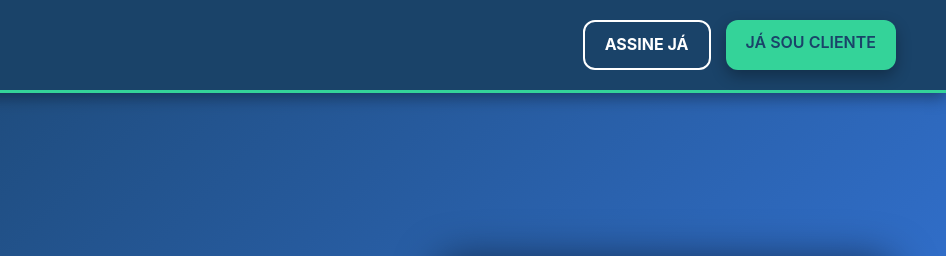
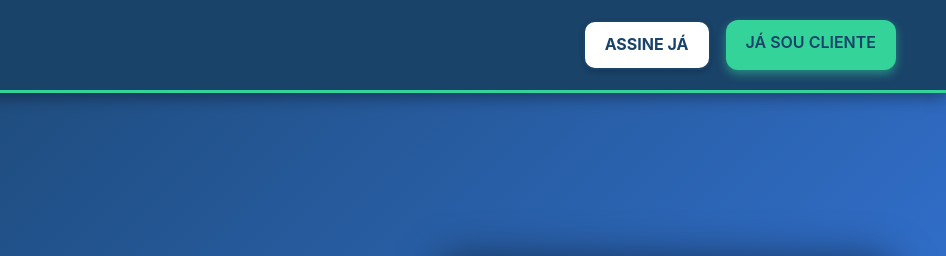
Before and after one commit to Gamaya41/vittaliflow-system, a website: page index.html in a window 1280 px wide. Shown: the top 256 px of the page, 334-1280 px from the left. Drawn offline with Linux system fonts and the light colour scheme; files whose address does not match are found by name.

Commit message:
Update landing-styles.css

```diff
--- a/assets/css/landing-styles.css
+++ b/assets/css/landing-styles.css
@@ -293,15 +293,31 @@ footer {
 
 /* landing-styles.css - Adicione esta regra no final */
 
-/* Regra para garantir que o botão de Login no Header fique SECUNDÁRIO (Borda) */
+/* landing-styles.css - Adicione esta regra no final */
+
+/* REGRA DE INVERSÃO: Faz o botão 'ASSINE JÁ' (que é o btn-demo) ficar BRANCO */
 header .btn-demo {
-    background-color: transparent !important;
-    border: 2px solid white !important;
-    color: white !important;
-    box-shadow: none !important;
+    /* Corrigindo a inversão: queremos o fundo branco, borda cinza, texto primário */
+    background-color: white !important;
+    border: 2px solid var(--color-primary) !important;
+    color: var(--color-primary) !important;
+    box-shadow: 0 2px 5px rgba(0, 0, 0, 0.2) !important;
 }
 
 header .btn-demo:hover {
-    background-color: rgba(255, 255, 255, 0.2) !important;
+    background-color: var(--color-light-bg) !important;
     transform: translateY(-2px);
 }
+
+/* REGRA DE REFORÇO: Garante que o botão 'JÁ SOU CLIENTE' (que é o btn-cliente) fique SÓLIDO */
+header .btn-cliente {
+    background-color: var(--color-secondary) !important;
+    color: var(--color-primary) !important;
+    box-shadow: 0 4px 10px rgba(52, 211, 153, 0.5) !important;
+    border: none !important;
+}
+
+header .btn-cliente:hover {
+    background-color: #279f7a !important;
+    color: white !important;
+}
```
